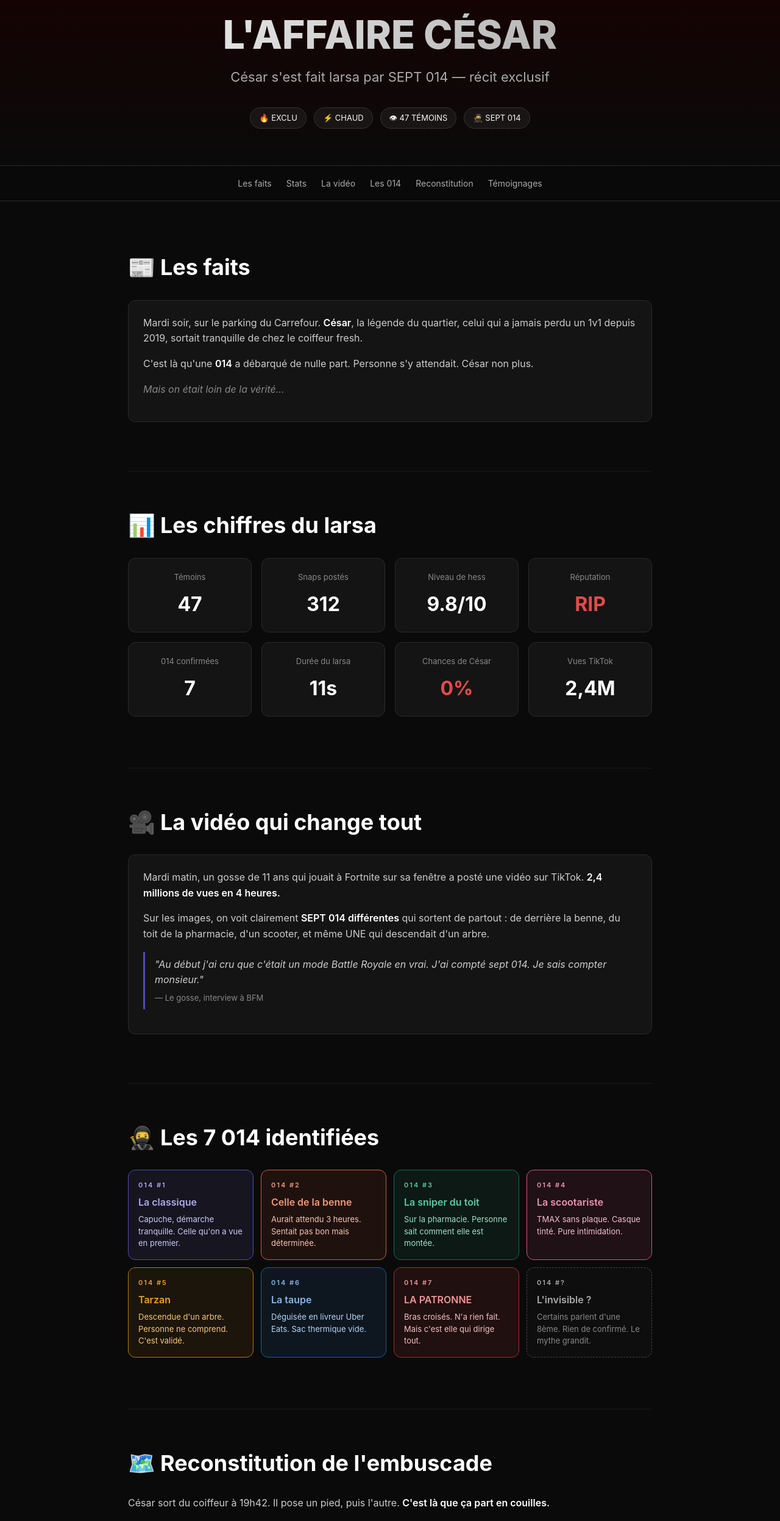
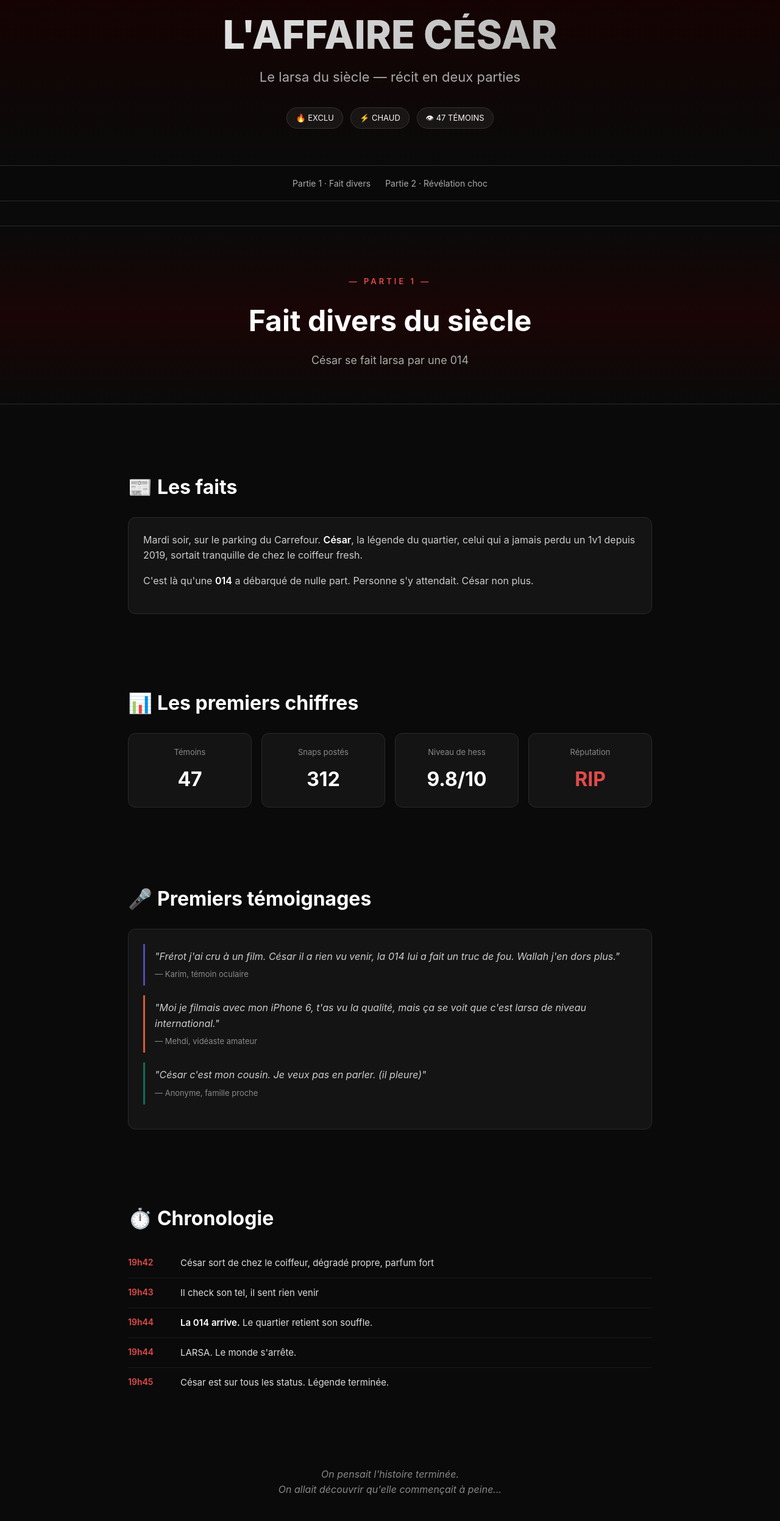
Before and after one commit to foffret-design/affaire-cesar, a website: page index.html in a window 1280 px wide. Shown: the part 113-2607 px from the top of the page at 61% size. Drawn offline with Linux system fonts and the light colour scheme.

Commit message:
Update index.html

```diff
--- a/index.html
+++ b/index.html
@@ -14,7 +14,6 @@
   }
   .container { max-width: 900px; margin: 0 auto; padding: 20px; }
 
-  /* HERO */
   .hero {
     text-align: center;
     padding: 80px 20px 60px;
@@ -42,17 +41,8 @@
     -webkit-text-fill-color: transparent;
     line-height: 1.1;
   }
-  .hero .subtitle {
-    font-size: 22px;
-    color: #aaa;
-    margin-bottom: 32px;
-  }
-  .hero .tags {
-    display: flex;
-    gap: 12px;
-    justify-content: center;
-    flex-wrap: wrap;
-  }
+  .hero .subtitle { font-size: 22px; color: #aaa; margin-bottom: 32px; }
+  .hero .tags { display: flex; gap: 12px; justify-content: center; flex-wrap: wrap; }
   .tag {
     background: rgba(255,255,255,0.05);
     border: 1px solid #333;
@@ -61,7 +51,28 @@
     font-size: 13px;
   }
 
-  /* NAV */
+  .part-header {
+    text-align: center;
+    padding: 80px 20px 40px;
+    background: linear-gradient(180deg, #0a0a0a 0%, #1a0505 50%, #0a0a0a 100%);
+    margin: 40px 0;
+    border-top: 1px solid #2a2a2a;
+    border-bottom: 1px solid #2a2a2a;
+  }
+  .part-header .part-num {
+    font-size: 13px;
+    color: #e24b4a;
+    letter-spacing: 4px;
+    font-weight: 600;
+    margin-bottom: 16px;
+  }
+  .part-header h2 {
+    font-size: 48px;
+    margin-bottom: 12px;
+    color: #fff;
+  }
+  .part-header .part-sub { font-size: 18px; color: #aaa; }
+
   nav {
     position: sticky;
     top: 0;
@@ -78,31 +89,16 @@
     justify-content: center;
     flex-wrap: wrap;
   }
-  nav a {
-    color: #aaa;
-    text-decoration: none;
-    font-size: 14px;
-    transition: color 0.2s;
-  }
+  nav a { color: #aaa; text-decoration: none; font-size: 14px; }
   nav a:hover { color: #e24b4a; }
 
-  /* SECTIONS */
-  section { padding: 60px 0; border-bottom: 1px solid #1a1a1a; }
-  h2 {
-    font-size: 36px;
-    margin-bottom: 24px;
-    color: #fff;
-  }
+  section { padding: 50px 0; }
+  h2 { font-size: 32px; margin-bottom: 24px; color: #fff; }
   h2 .icon { color: #e24b4a; margin-right: 8px; }
-  h3 {
-    font-size: 22px;
-    margin-bottom: 16px;
-    color: #fff;
-  }
+  h3 { font-size: 22px; margin-bottom: 16px; color: #fff; }
   p { margin-bottom: 16px; color: #ccc; }
   strong { color: #fff; font-weight: 600; }
 
-  /* CARDS */
   .card {
     background: #141414;
     border: 1px solid #2a2a2a;
@@ -111,7 +107,6 @@
     margin-bottom: 20px;
   }
 
-  /* STATS */
   .stats-grid {
     display: grid;
     grid-template-columns: repeat(auto-fit, minmax(160px, 1fr));
@@ -129,7 +124,17 @@
   .stat .value { font-size: 32px; font-weight: 700; color: #fff; }
   .stat.danger .value { color: #e24b4a; }
 
-  /* TIMELINE */
+  .timeline-v1 { margin: 24px 0; }
+  .timeline-v1-row {
+    display: flex;
+    gap: 16px;
+    padding: 12px 0;
+    border-bottom: 1px solid #1a1a1a;
+  }
+  .timeline-v1-row:last-child { border-bottom: none; }
+  .timeline-v1-time { color: #e24b4a; min-width: 70px; font-weight: 600; font-size: 14px; }
+  .timeline-v1-event { color: #ddd; font-size: 15px; }
+
   .timeline {
     background: #0d0d0d;
     border: 1px solid #2a2a2a;
@@ -138,44 +143,22 @@
     font-family: 'Courier New', monospace;
     font-size: 14px;
   }
-  .timeline-row {
-    display: flex;
-    gap: 16px;
-    padding: 8px 0;
-    border-bottom: 1px solid #1a1a1a;
-  }
+  .timeline-row { display: flex; gap: 16px; padding: 8px 0; border-bottom: 1px solid #1a1a1a; }
   .timeline-row:last-child { border-bottom: none; }
   .timeline-time { color: #888; min-width: 80px; }
   .timeline-event { color: #ddd; }
   .timeline-event.chaos { color: #e24b4a; font-weight: 700; }
 
-  /* 014 GRID */
   .grid-014 {
     display: grid;
     grid-template-columns: repeat(auto-fit, minmax(200px, 1fr));
     gap: 12px;
     margin: 24px 0;
   }
-  .agent {
-    border-radius: 12px;
-    padding: 16px;
-    border: 1px solid;
-  }
-  .agent .num {
-    font-size: 11px;
-    letter-spacing: 2px;
-    margin-bottom: 6px;
-    font-weight: 600;
-  }
-  .agent .name {
-    font-size: 16px;
-    font-weight: 600;
-    margin-bottom: 6px;
-  }
-  .agent .desc {
-    font-size: 13px;
-    line-height: 1.5;
-  }
+  .agent { border-radius: 12px; padding: 16px; border: 1px solid; }
+  .agent .num { font-size: 11px; letter-spacing: 2px; margin-bottom: 6px; font-weight: 600; }
+  .agent .name { font-size: 16px; font-weight: 600; margin-bottom: 6px; }
+  .agent .desc { font-size: 13px; line-height: 1.5; }
   .agent.purple { background: rgba(127,119,221,0.1); border-color: #534AB7; }
   .agent.purple .name, .agent.purple .num { color: #AFA9EC; }
   .agent.purple .desc { color: #CECBF6; }
@@ -197,27 +180,17 @@
   .agent.red { background: rgba(226,75,74,0.1); border-color: #A32D2D; }
   .agent.red .name, .agent.red .num { color: #F09595; }
   .agent.red .desc { color: #F7C1C1; }
-  .agent.mystery {
-    background: rgba(255,255,255,0.02);
-    border: 1px dashed #444;
-    color: #888;
-  }
+  .agent.mystery { background: rgba(255,255,255,0.02); border: 1px dashed #444; }
   .agent.mystery .name, .agent.mystery .num { color: #aaa; }
   .agent.mystery .desc { color: #888; }
 
-  /* QUOTES */
-  .quote {
-    border-left: 3px solid #534AB7;
-    padding: 8px 0 8px 16px;
-    margin-bottom: 16px;
-  }
+  .quote { border-left: 3px solid #534AB7; padding: 8px 0 8px 16px; margin-bottom: 16px; }
   .quote.coral { border-color: #D85A30; }
   .quote.teal { border-color: #0F6E56; }
   .quote.amber { border-color: #BA7517; }
   .quote p { font-style: italic; margin-bottom: 6px; }
   .quote .author { font-size: 13px; color: #888; }
 
-  /* ALERT */
   .alert {
     background: rgba(226,75,74,0.1);
     border-left: 4px solid #A32D2D;
@@ -228,7 +201,6 @@
   .alert h3 { color: #F09595; }
   .alert p { color: #F7C1C1; }
 
-  /* COMMUNIQUE */
   .communique {
     background: rgba(226,75,74,0.05);
     border: 1px solid #A32D2D;
@@ -237,15 +209,17 @@
     text-align: center;
     margin: 24px 0;
   }
-  .communique p {
-    font-style: italic;
-    font-size: 18px;
-    color: #F7C1C1;
-    margin-bottom: 12px;
-  }
+  .communique p { font-style: italic; font-size: 18px; color: #F7C1C1; margin-bottom: 12px; }
   .communique .source { font-size: 12px; color: #888; }
 
-  /* FOOTER */
+  .transition {
+    text-align: center;
+    padding: 40px 20px;
+    color: #888;
+    font-style: italic;
+    font-size: 16px;
+  }
+
   footer {
     text-align: center;
     padding: 40px 20px;
@@ -257,66 +231,127 @@
   @media (max-width: 600px) {
     .hero h1 { font-size: 40px; }
     .hero .subtitle { font-size: 18px; }
-    h2 { font-size: 28px; }
+    h2 { font-size: 24px; }
+    .part-header h2 { font-size: 32px; }
   }
 </style>
 </head>
 <body>
 
-<!-- HERO -->
 <div class="hero">
-  <div class="badge">⚠ Fait divers du siècle</div>
+  <div class="badge">⚠ L'histoire vraie</div>
   <h1>L'AFFAIRE CÉSAR</h1>
-  <p class="subtitle">César s'est fait larsa par SEPT 014 — récit exclusif</p>
+  <p class="subtitle">Le larsa du siècle — récit en deux parties</p>
   <div class="tags">
     <span class="tag">🔥 EXCLU</span>
     <span class="tag">⚡ CHAUD</span>
     <span class="tag">👁 47 TÉMOINS</span>
-    <span class="tag">🥷 SEPT 014</span>
   </div>
 </div>
 
-<!-- NAV -->
 <nav>
   <ul>
-    <li><a href="#faits">Les faits</a></li>
-    <li><a href="#stats">Stats</a></li>
-    <li><a href="#video">La vidéo</a></li>
-    <li><a href="#agents">Les 014</a></li>
-    <li><a href="#reconstitution">Reconstitution</a></li>
-    <li><a href="#temoins">Témoignages</a></li>
+    <li><a href="#partie1">Partie 1 · Fait divers</a></li>
+    <li><a href="#partie2">Partie 2 · Révélation choc</a></li>
   </ul>
 </nav>
 
+<!-- PARTIE 1 -->
+<div class="part-header" id="partie1">
+  <div class="part-num">— PARTIE 1 —</div>
+  <h2>Fait divers du siècle</h2>
+  <p class="part-sub">César se fait larsa par une 014</p>
+</div>
+
 <div class="container">
 
-  <!-- LES FAITS -->
-  <section id="faits">
+  <section>
     <h2><span class="icon">📰</span>Les faits</h2>
     <div class="card">
       <p>Mardi soir, sur le parking du Carrefour. <strong>César</strong>, la légende du quartier, celui qui a jamais perdu un 1v1 depuis 2019, sortait tranquille de chez le coiffeur fresh.</p>
       <p>C'est là qu'une <strong>014</strong> a débarqué de nulle part. Personne s'y attendait. César non plus.</p>
-      <p style="color: #888; font-style: italic;">Mais on était loin de la vérité...</p>
     </div>
   </section>
 
-  <!-- STATS -->
-  <section id="stats">
-    <h2><span class="icon">📊</span>Les chiffres du larsa</h2>
+  <section>
+    <h2><span class="icon">📊</span>Les premiers chiffres</h2>
     <div class="stats-grid">
       <div class="stat"><div class="label">Témoins</div><div class="value">47</div></div>
       <div class="stat"><div class="label">Snaps postés</div><div class="value">312</div></div>
       <div class="stat"><div class="label">Niveau de hess</div><div class="value">9.8/10</div></div>
       <div class="stat danger"><div class="label">Réputation</div><div class="value">RIP</div></div>
-      <div class="stat"><div class="label">014 confirmées</div><div class="value">7</div></div>
-      <div class="stat"><div class="label">Durée du larsa</div><div class="value">11s</div></div>
-      <div class="stat danger"><div class="label">Chances de César</div><div class="value">0%</div></div>
-      <div class="stat"><div class="label">Vues TikTok</div><div class="value">2,4M</div></div>
     </div>
   </section>
 
-  <!-- LA VIDEO -->
-  <section id="video">
+  <section>
+    <h2><span class="icon">🎤</span>Premiers témoignages</h2>
+    <div class="card">
+      <div class="quote">
+        <p>"Frérot j'ai cru à un film. César il a rien vu venir, la 014 lui a fait un truc de fou. Wallah j'en dors plus."</p>
+        <div class="author">— Karim, témoin oculaire</div>
+      </div>
+      <div class="quote coral">
+        <p>"Moi je filmais avec mon iPhone 6, t'as vu la qualité, mais ça se voit que c'est larsa de niveau international."</p>
+        <div class="author">— Mehdi, vidéaste amateur</div>
+      </div>
+      <div class="quote teal">
+        <p>"César c'est mon cousin. Je veux pas en parler. (il pleure)"</p>
+        <div class="author">— Anonyme, famille proche</div>
+      </div>
+    </div>
+  </section>
+
+  <section>
+    <h2><span class="icon">⏱️</span>Chronologie</h2>
+    <div class="timeline-v1">
+      <div class="timeline-v1-row">
+        <div class="timeline-v1-time">19h42</div>
+        <div class="timeline-v1-event">César sort de chez le coiffeur, dégradé propre, parfum fort</div>
+      </div>
+      <div class="timeline-v1-row">
+        <div class="timeline-v1-time">19h43</div>
+        <div class="timeline-v1-event">Il check son tel, il sent rien venir</div>
+      </div>
+      <div class="timeline-v1-row">
+        <div class="timeline-v1-time">19h44</div>
+        <div class="timeline-v1-event"><strong>La 014 arrive.</strong> Le quartier retient son souffle.</div>
+      </div>
+      <div class="timeline-v1-row">
+        <div class="timeline-v1-time">19h44</div>
+        <div class="timeline-v1-event">LARSA. Le monde s'arrête.</div>
+      </div>
+      <div class="timeline-v1-row">
+        <div class="timeline-v1-time">19h45</div>
+        <div class="timeline-v1-event">César est sur tous les status. Légende terminée.</div>
+      </div>
+    </div>
+  </section>
+
+  <div class="transition">
+    On pensait l'histoire terminée.<br>
+    On allait découvrir qu'elle commençait à peine...
+  </div>
+
+</div>
+
+<!-- PARTIE 2 -->
+<div class="part-header" id="partie2">
+  <div class="part-num">— PARTIE 2 —</div>
+  <h2>Révélation choc</h2>
+  <p class="part-sub">Y'avait pas UNE 014. Y'en avait SEPT.</p>
+</div>
+
+<div class="container">
+
+  <section>
+    <h2><span class="icon">👁️</span>Ce qu'on croyait savoir</h2>
+    <div class="card">
+      <p>Au début, on pensait que César s'était fait larsa par UNE 014. Une seule. Une affaire propre, nette, brutale.</p>
+      <p style="font-style: italic; color: #888;">On était loin de la vérité.</p>
+    </div>
+  </section>
+
+  <section>
     <h2><span class="icon">🎥</span>La vidéo qui change tout</h2>
     <div class="card">
       <p>Mardi matin, un gosse de 11 ans qui jouait à Fortnite sur sa fenêtre a posté une vidéo sur TikTok. <strong>2,4 millions de vues en 4 heures.</strong></p>
@@ -328,8 +363,7 @@
     </div>
   </section>
 
-  <!-- LES 014 -->
-  <section id="agents">
+  <section>
     <h2><span class="icon">🥷</span>Les 7 014 identifiées</h2>
     <div class="grid-014">
       <div class="agent purple">
@@ -375,8 +409,7 @@
     </div>
   </section>
 
-  <!-- RECONSTITUTION -->
-  <section id="reconstitution">
+  <section>
     <h2><span class="icon">🗺️</span>Reconstitution de l'embuscade</h2>
     <p>César sort du coiffeur à 19h42. Il pose un pied, puis l'autre. <strong>C'est là que ça part en couilles.</strong></p>
     <div class="timeline">
@@ -393,22 +426,9 @@
     </div>
   </section>
 
-  <!-- TEMOIGNAGES -->
-  <section id="temoins">
-    <h2><span class="icon">🎤</span>Témoignages du quartier</h2>
+  <section>
+    <h2><span class="icon">🎤</span>Nouveaux témoignages</h2>
     <div class="card">
-      <div class="quote">
-        <p>"Frérot j'ai cru à un film. César il a rien vu venir, la 014 lui a fait un truc de fou. Wallah j'en dors plus."</p>
-        <div class="author">— Karim, témoin oculaire</div>
-      </div>
-      <div class="quote coral">
-        <p>"Moi je filmais avec mon iPhone 6, t'as vu la qualité, mais ça se voit que c'est larsa de niveau international."</p>
-        <div class="author">— Mehdi, vidéaste amateur</div>
-      </div>
-      <div class="quote teal">
-        <p>"César c'est mon cousin. Je veux pas en parler. (il pleure)"</p>
-        <div class="author">— Anonyme, famille proche</div>
-      </div>
       <div class="quote">
         <p>"Wallah au début j'ai compté 3 014. Après j'ai recompté, y'en avait 5. À la fin j'en voyais partout. Y'en avait peut-être 20 frérot."</p>
         <div class="author">— Bilal, témoin (qui s'y connaît)</div>
@@ -424,7 +444,18 @@
     </div>
   </section>
 
-  <!-- COMMUNIQUE -->
+  <section>
+    <h2><span class="icon">📊</span>Stats officielles du larsa</h2>
+    <div class="stats-grid">
+      <div class="stat"><div class="label">014 confirmées</div><div class="value">7</div></div>
+      <div class="stat"><div class="label">014 suspectées</div><div class="value">8-12</div></div>
+      <div class="stat"><div class="label">Durée du larsa</div><div class="value">11s</div></div>
+      <div class="stat danger"><div class="label">Chances de César</div><div class="value">0%</div></div>
+      <div class="stat"><div class="label">Vues TikTok</div><div class="value">2,4M</div></div>
+      <div class="stat"><div class="label">Place dans l'Histoire</div><div class="value">TOP 3</div></div>
+    </div>
+  </section>
+
   <section>
     <h2><span class="icon">📡</span>Communiqué officiel des 014</h2>
     <div class="communique">
```
